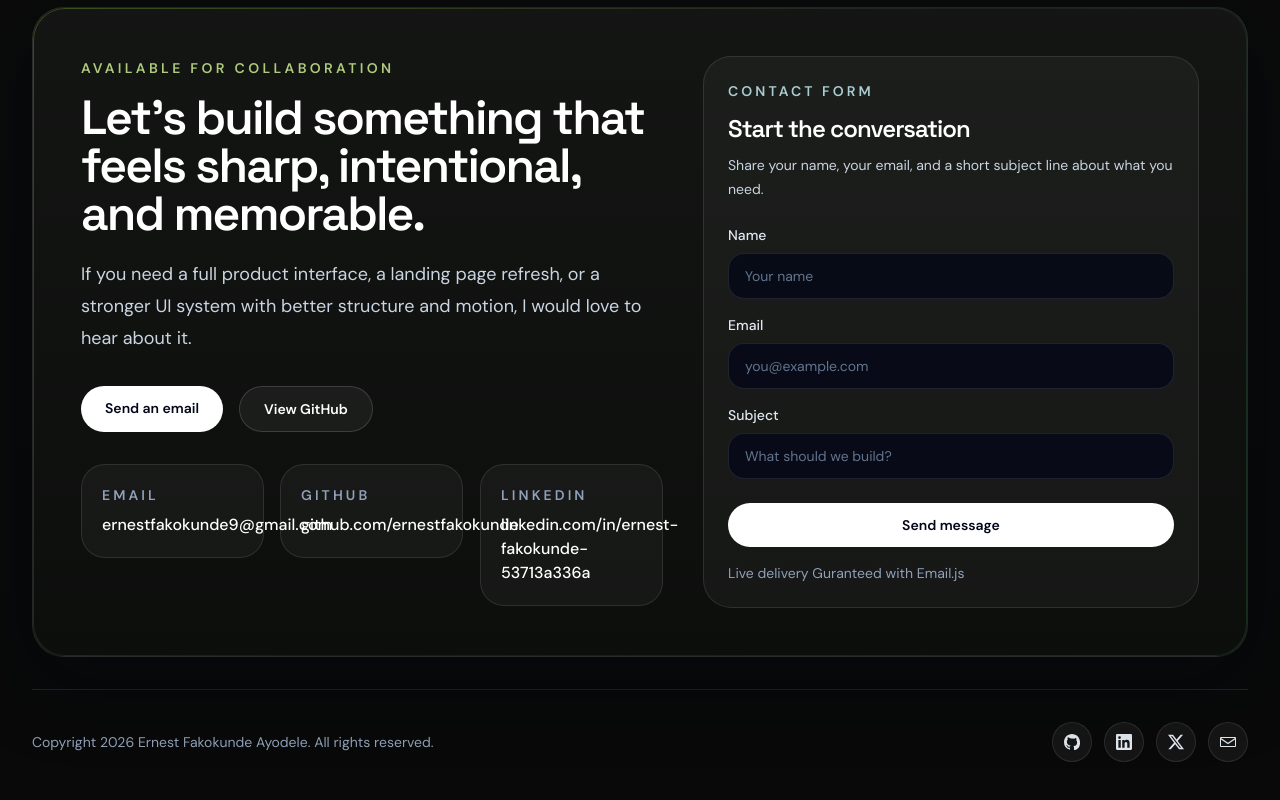
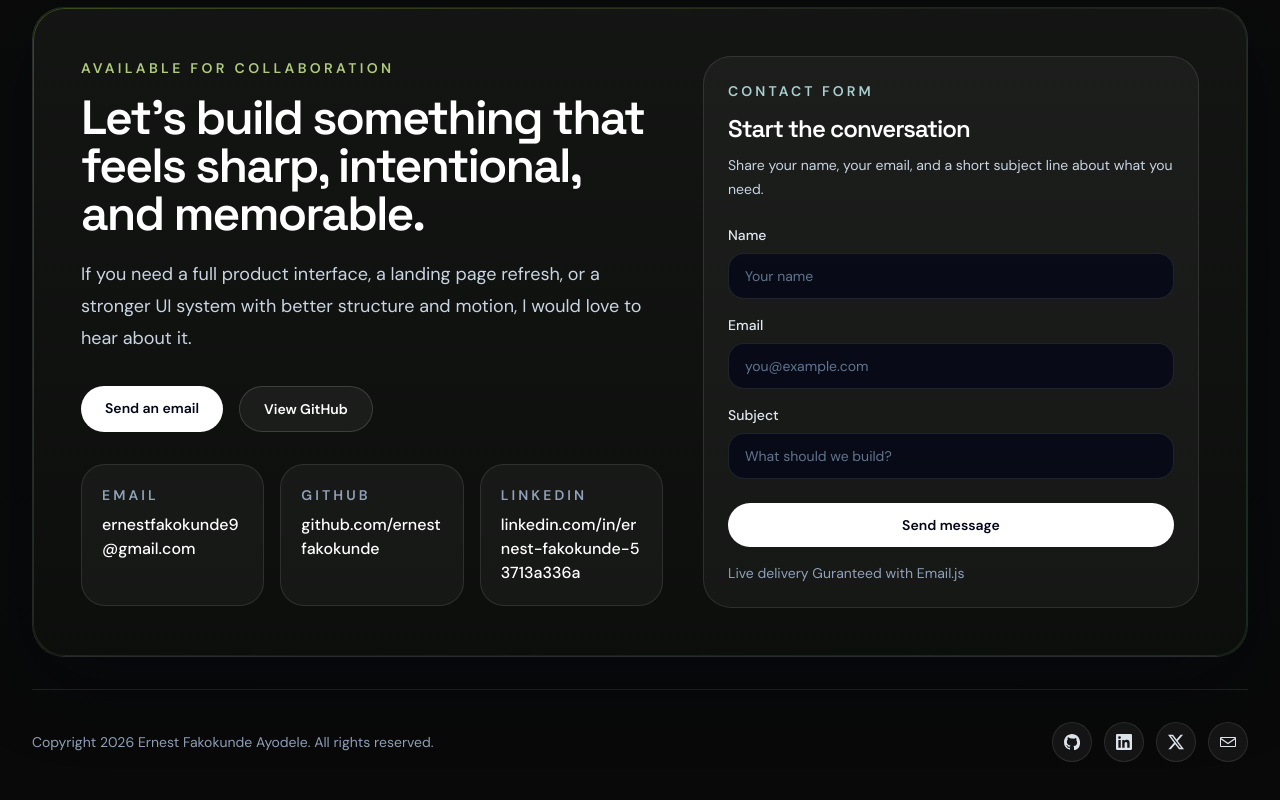
Before and after one commit to ernestfakokunde/portfolio-revamped, a Next.js app: page / in a window 1280 px wide. Shown: the part 4711-5511 px from the top of the page. Built offline with nearby package versions, Linux system fonts and the light colour scheme; no server answers.

Commit message:
Fixed contact card compactness

```diff
--- a/src/app/components/Contact.tsx
+++ b/src/app/components/Contact.tsx
@@ -51,9 +51,9 @@ export default function Contact() {
                   </a>
                 </div>
                 <div className="mt-8 grid gap-4 sm:grid-cols-3">
-                  {contactLinks.map((item, index) => (
-                    <Reveal key={item.label} delay={index * 90}>
+                  {contactLinks.map((item) => (
                     <a
+                      key={item.label}
                       href={item.href}
                       target={item.href.startsWith("http") ? "_blank" : undefined}
                       rel={
@@ -61,16 +61,15 @@ export default function Contact() {
                           ? "noopener noreferrer"
                           : undefined
                       }
-                        className="block rounded-[1.5rem] border border-white/10 bg-white/[0.04] p-5 hover:-translate-y-1 hover:border-cyan-200/30 hover:bg-white/[0.08]"
+                      className="min-w-0 rounded-[1.5rem] border border-white/10 bg-white/[0.04] p-5 transition-colors hover:border-cyan-200/30 hover:bg-white/[0.08]"
                     >
                       <p className="text-sm font-semibold uppercase tracking-[0.22em] text-slate-400">
                         {item.label}
                       </p>
-                        <p className="mt-2 text-base font-medium text-white">
+                      <p className="mt-2 break-all text-base font-medium leading-6 text-white">
                         {item.value}
                       </p>
                     </a>
-                    </Reveal>
                   ))}
                 </div>
               </div>
```
Lines whose indentation alone changed are shown as unchanged.
